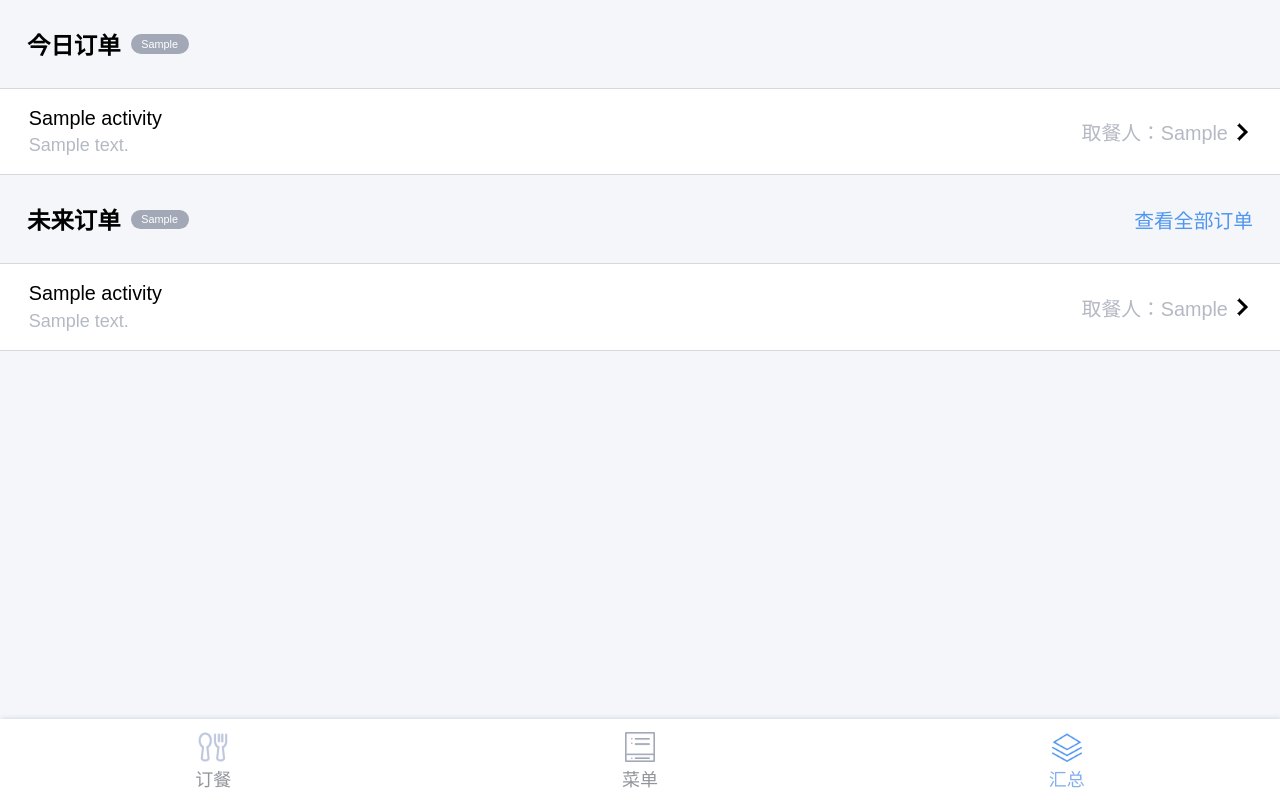
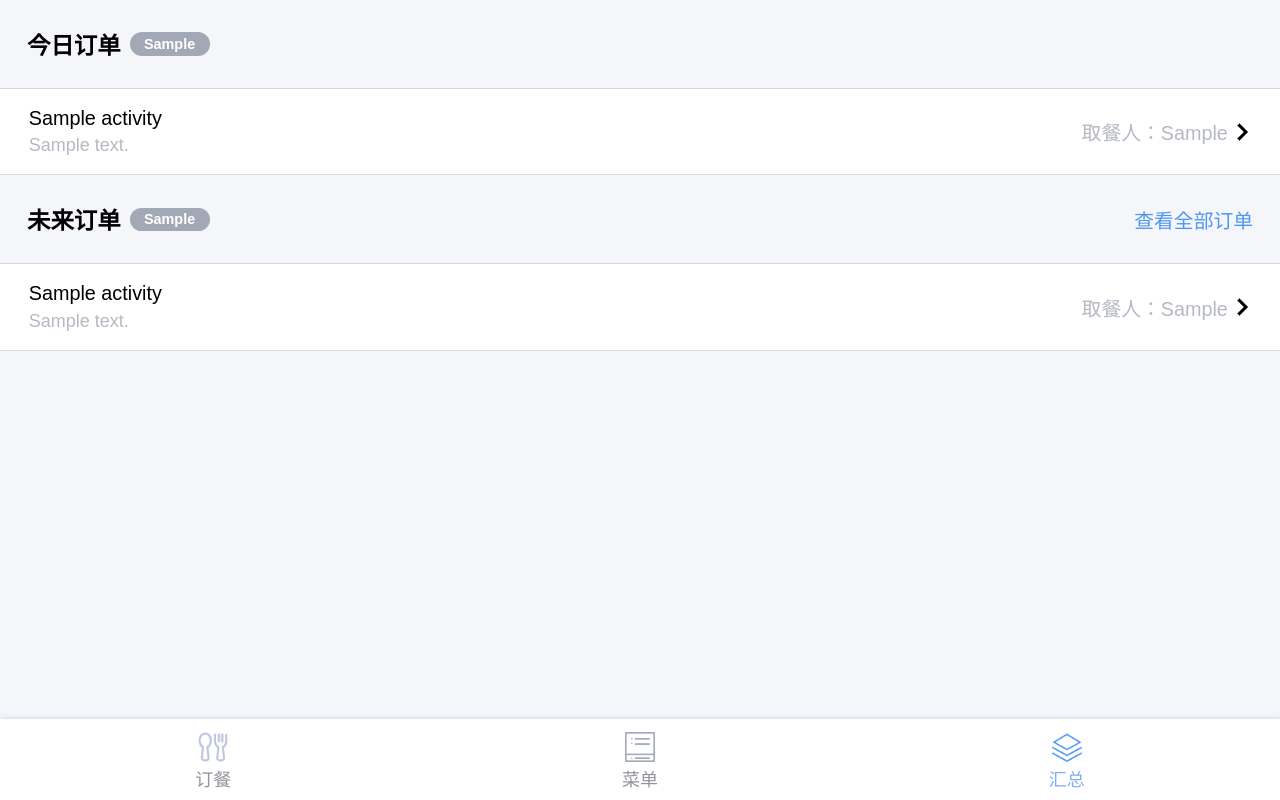
Before and after one commit to lgtian/OrderFoodAssistant, a Flask app: template templates/statistics.html in a window 1280 px wide. Run offline with Flask 2, Linux system fonts and the light colour scheme; the template is opened without the code that fills it: most values are stand-ins (such as "Sample title", 1, 10 or a date in 2020).

Commit message:
修改样式

```diff
--- a/static/order/order-detail.css
+++ b/static/order/order-detail.css
@@ -6,7 +6,6 @@
 .view-order-detail .activity-title {
     padding: 2rem 1.6rem 1.1rem;
     font-size: 1.3rem;
-    font-weight: bold;
 }
 
 .view-order-detail .activity-title .deliveryman {
--- a/static/statistics/statistics.css
+++ b/static/statistics/statistics.css
@@ -22,11 +22,10 @@ body {
 .view-statistics .activity-list-title .group_user {
     background-color: #A2A8B6;
     border-radius: 20px;
-    font-size: 0.6rem;
-    font-weight: normal;
-    padding: 0.2rem 0.6rem;
+    font-size: 0.8rem;
+    padding: 0.2rem 0.8rem;
     color: #ffffff;
-    margin-left: 10px;
+    margin-left: 0.5rem;
 }
 
 .view-statistics.view-statistics-all .activity-list {
```
